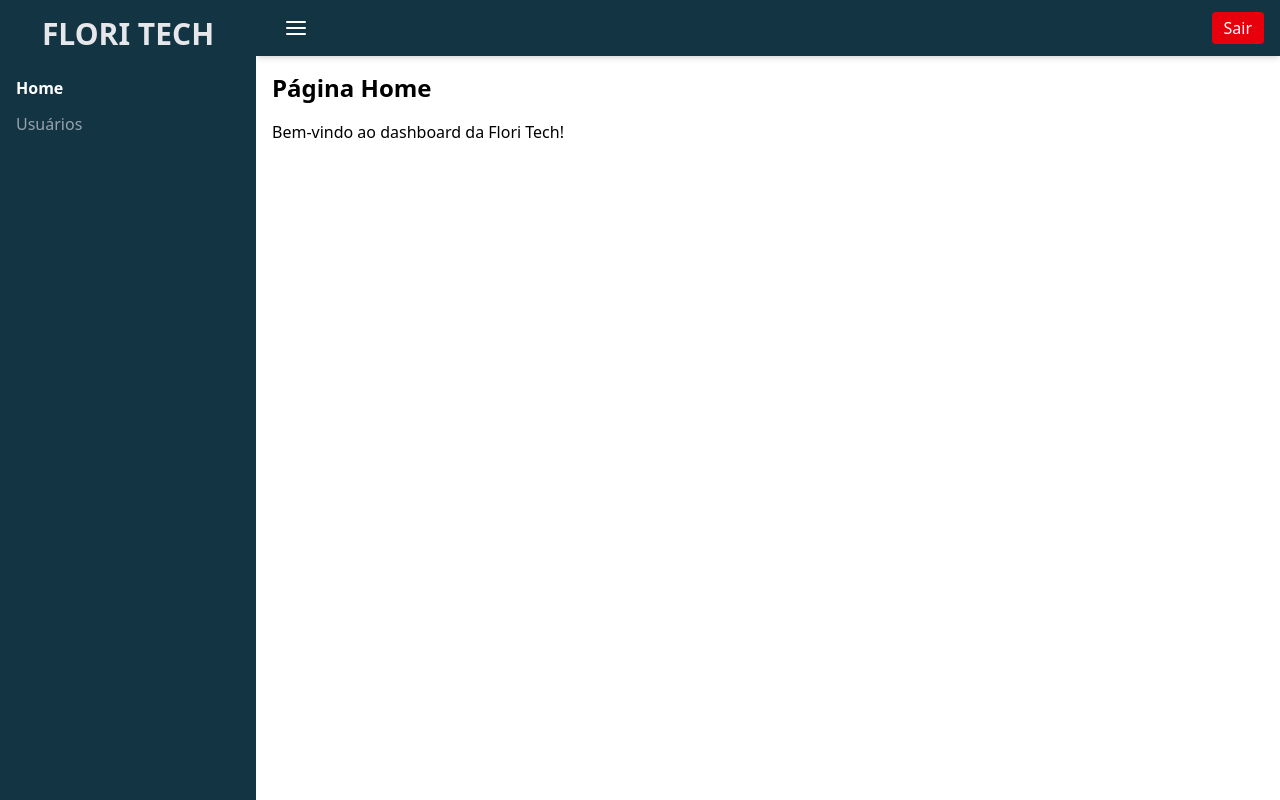
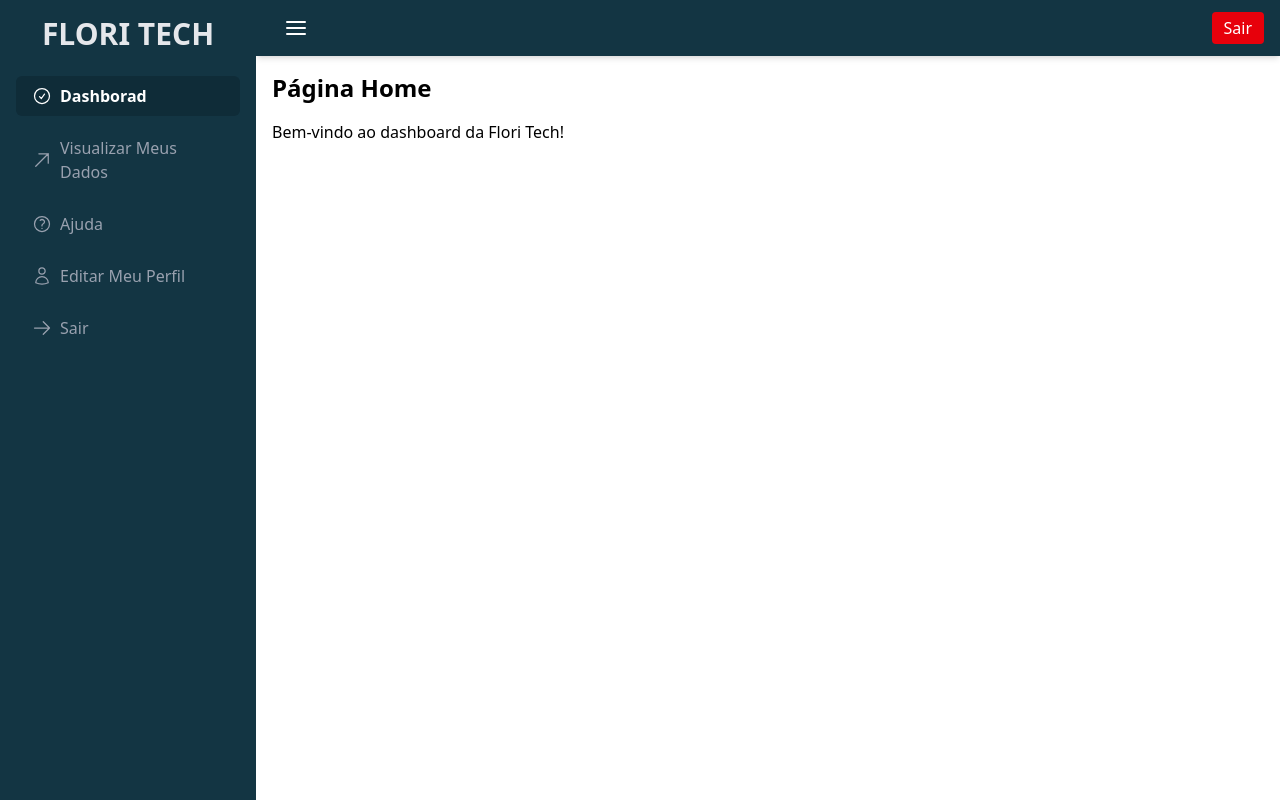
Before and after one commit to LucasMeyble/FLORITECH-teste, a React (Vite) app: page / in a window 1280 px wide. Built offline with nearby package versions, Linux system fonts and the light colour scheme.

Commit message:
fix: adjust sidebar, integrate icons, and add active background

```diff
--- a/src/components/layout/Sidebar.tsx
+++ b/src/components/layout/Sidebar.tsx
@@ -1,9 +1,18 @@
 import React from "react";
 import { NavLink } from "react-router-dom";
+import {
+  CheckCircleIcon,
+  ArrowUpRightIcon,
+  QuestionMarkCircleIcon,
+  UserIcon,
+  ArrowRightIcon,
+} from "@heroicons/react/24/outline";
 
 interface SidebarProps {
   isOpen: boolean;
 }
+
+const userId = "123";
 
 const Sidebar: React.FC<SidebarProps> = ({ isOpen }) => {
   return (
@@ -20,18 +29,76 @@ const Sidebar: React.FC<SidebarProps> = ({ isOpen }) => {
         <NavLink
           to="/"
           className={({ isActive }) =>
-            isActive ? "text-white font-bold" : "text-gray-400 hover:text-white"
+            isActive
+              ? "text-white font-bold px-4 py-2 rounded-md flex items-center"
+              : "text-gray-400 hover:text-white px-4 py-2 rounded-md flex items-center"
           }
+          style={({ isActive }) => ({
+            backgroundColor: isActive ? "#0f2c38" : "transparent",
+          })}
         >
-          Home
+          <CheckCircleIcon className="w-5 h-5 mr-2 flex-shrink-0" />
+          Dashborad
         </NavLink>
+
         <NavLink
-          to="/users"
+          to="/my-data"
           className={({ isActive }) =>
-            isActive ? "text-white font-bold" : "text-gray-400 hover:text-white"
+            isActive
+              ? "text-white font-bold px-4 py-2 rounded-md flex items-center"
+              : "text-gray-400 hover:text-white px-4 py-2 rounded-md flex items-center"
           }
+          style={({ isActive }) => ({
+            backgroundColor: isActive ? "#0f2c38" : "transparent",
+          })}
         >
-          Usuários
+          <ArrowUpRightIcon className="w-5 h-5 mr-2 flex-shrink-0" />
+          Visualizar Meus Dados
+        </NavLink>
+
+        <NavLink
+          to="/help"
+          className={({ isActive }) =>
+            isActive
+              ? "text-white font-bold px-4 py-2 rounded-md flex items-center"
+              : "text-gray-400 hover:text-white px-4 py-2 rounded-md flex items-center"
+          }
+          style={({ isActive }) => ({
+            backgroundColor: isActive ? "#0f2c38" : "transparent",
+          })}
+        >
+          <QuestionMarkCircleIcon className="w-5 h-5 mr-2 flex-shrink-0" />
+          Ajuda
+        </NavLink>
+
+        <NavLink
+          to={`/users/${userId}/edit`}
+          className={({ isActive }) =>
+            isActive
+              ? "text-white font-bold px-4 py-2 rounded-md flex items-center"
+              : "text-gray-400 hover:text-white px-4 py-2 rounded-md flex items-center"
+          }
+          style={({ isActive }) => ({
+            backgroundColor: isActive ? "#0f2c38" : "transparent",
+          })}
+        >
+          <UserIcon className="w-5 h-5 mr-2 flex-shrink-0" />
+          Editar Meu Perfil
+        </NavLink>
+
+        <NavLink
+          to="/logout"
+          className={({ isActive }) =>
+            isActive
+              ? "text-white font-bold px-4 py-2 rounded-md flex items-center"
+              : "text-gray-400 hover:text-white px-4 py-2 rounded-md flex items-center"
+          }
+          style={({ isActive }) => ({
+            backgroundColor: isActive ? "#0f2c38" : "transparent",
+          })}
+        >
+          <ArrowRightIcon className="w-5 h-5 mr-2 flex-shrink-0" />
+          Sair
         </NavLink>
       </nav>
     </aside>
--- a/src/routes/index.tsx
+++ b/src/routes/index.tsx
@@ -1,8 +1,8 @@
 import { createBrowserRouter, Outlet } from "react-router-dom";
 import Navbar from "@/components/layout/Navbar";
 import Sidebar from "@/components/layout/Sidebar";
+import { SidebarProvider, useSidebar } from "@/context/SidebarContext";
 import Home from "@/pages/Home";
-import { SidebarProvider, useSidebar } from "@/context/SidebarContext";
 import NotFound from "@/pages/NotFound";
 
 const LayoutContent = () => {
@@ -38,6 +38,10 @@ export const router = createBrowserRouter([
     children: [
       { path: "/", element: <Home /> },
       { path: "/users", element: <Home /> },
+      { path: "/my-data", element: <Home /> },
+      { path: "/help", element: <Home /> },
+      { path: "/users/:id/edit", element: <Home /> },
+      { path: "/logout", element: <Home /> },
       { path: "*", element: <NotFound /> },
     ],
   },
```
